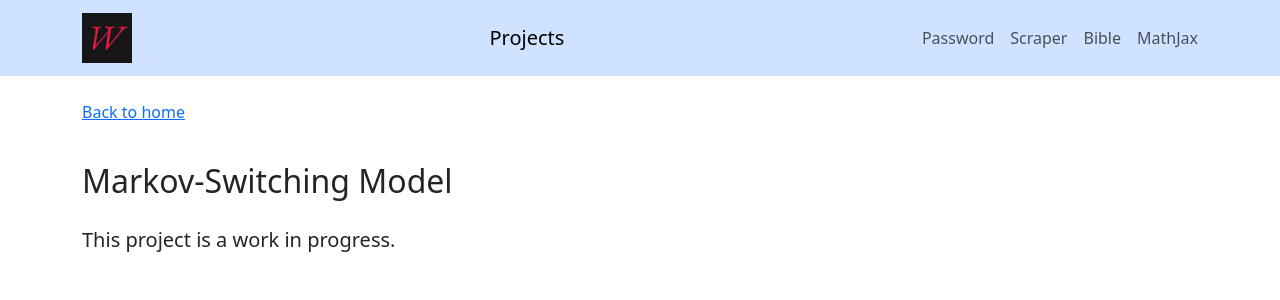
After one commit to wilsoncunningham/project-portfolio, a Flask app: page /markov_switching/ in a window 1280 px wide. The commit adds this page. Shown: the top 300 px of the page. Run offline with Flask 3, Linux system fonts and the light colour scheme; some web fonts are replaced.

Commit message:
added markov placeholder and universal page links

```diff
--- a/app.py
+++ b/app.py
@@ -1,6 +1,7 @@
 from flask import Flask, render_template
 from password_generator import bp as password_bp
-from stock_scraper import bp as scraper_bp   # ← import the new blueprint
+from stock_scraper import bp as scraper_bp
+from markov_switching import bp as markov_switching_bp
 
 
 def create_app():
@@ -21,6 +22,7 @@ def create_app():
     # mount tools
     app.register_blueprint(password_bp, url_prefix="/password")
     app.register_blueprint(scraper_bp, url_prefix="/stock_scraper")
+    app.register_blueprint(markov_switching_bp, url_prefix="/markov_switching")
 
     @app.get("/healthz")
     def healthz():
--- /dev/null
+++ b/markov_switching/__init__.py
@@ -0,0 +1,4 @@
+from flask import Blueprint
+bp = Blueprint("markov_switching", __name__, template_folder="templates")
+from .routes import bp
+from . import routes
--- /dev/null
+++ b/markov_switching/routes.py
@@ -0,0 +1,7 @@
+from flask import render_template, request
+from pprint import pprint
+from . import bp
+
+@bp.route("/", methods=["GET", "POST"])
+def markov_switching():
+    return render_template("markov_switching.html")
--- /dev/null
+++ b/markov_switching/templates/markov_switching.html
@@ -0,0 +1,14 @@
+{% extends "base.html" %}
+{% block content %}
+
+<div class="docs">
+  <h1>Markov-Switching Model</h1>
+  <p class="text-muted fst-italic mb-4"></p>
+
+  <p class="lead mb-4">
+    This project is a work in progress.
+  </p>
+
+</div>
+
+{% endblock %}
--- a/templates/base.html
+++ b/templates/base.html
@@ -25,8 +25,13 @@
     </nav>
 
     <main class="container mt-4 pb-5">
+      {% if request.endpoint != 'index' %}
+        <a href="/">Back to home</a>
+      {% endif %}
+
       {% block content %}{% endblock %}
-      {% block scripts %}{% endblock %}
+      {% block scripts %}
+      {% endblock %}
     </main>
 
     <script src="https://cdn.jsdelivr.net/npm/bootstrap@5.3.3/dist/js/bootstrap.bundle.min.js"></script>
--- a/templates/index.html
+++ b/templates/index.html
@@ -39,6 +39,9 @@
     <a class="list-group-item list-group-item-action" href="/mathjax">
       MathJax LaTeX Demo
     </a>
+    <a class="list-group-item list-group-item-action" href="/markov_switching">
+      Markov-Switching Model
+    </a>
   </div>
 
 {% endblock %}
```
